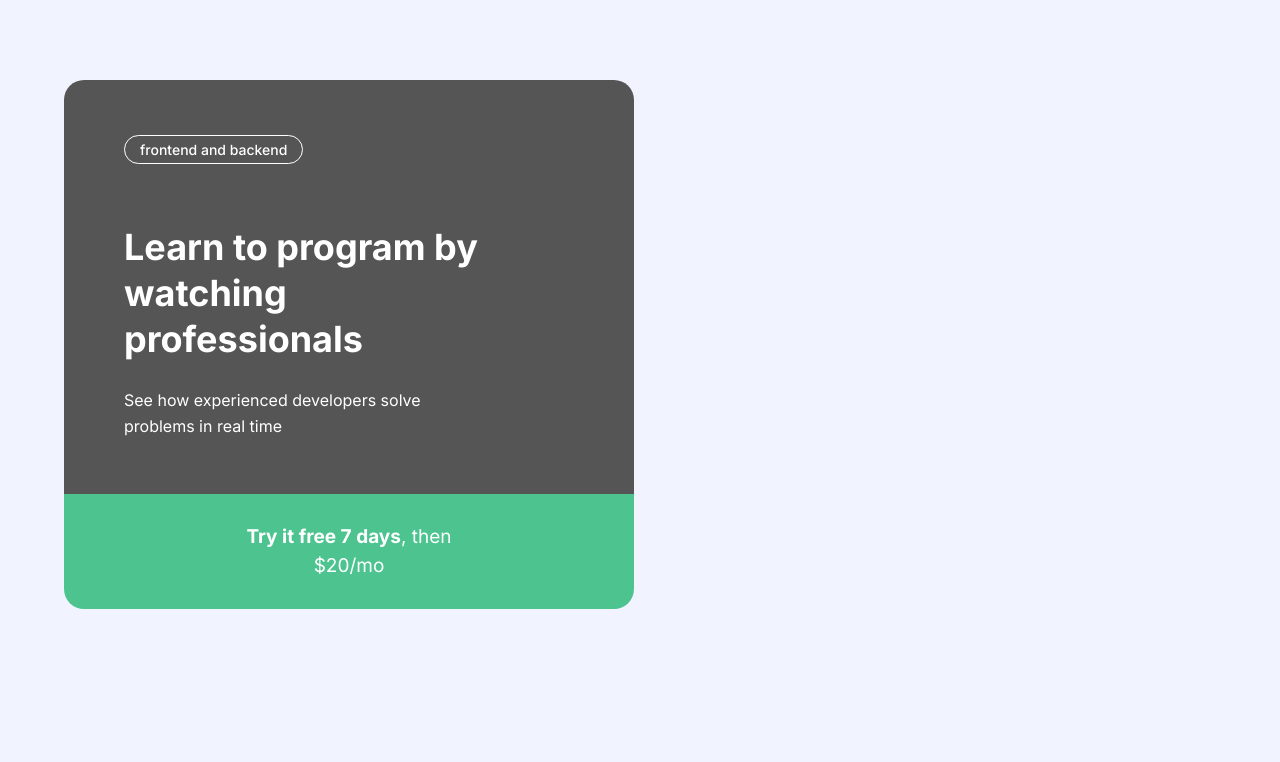
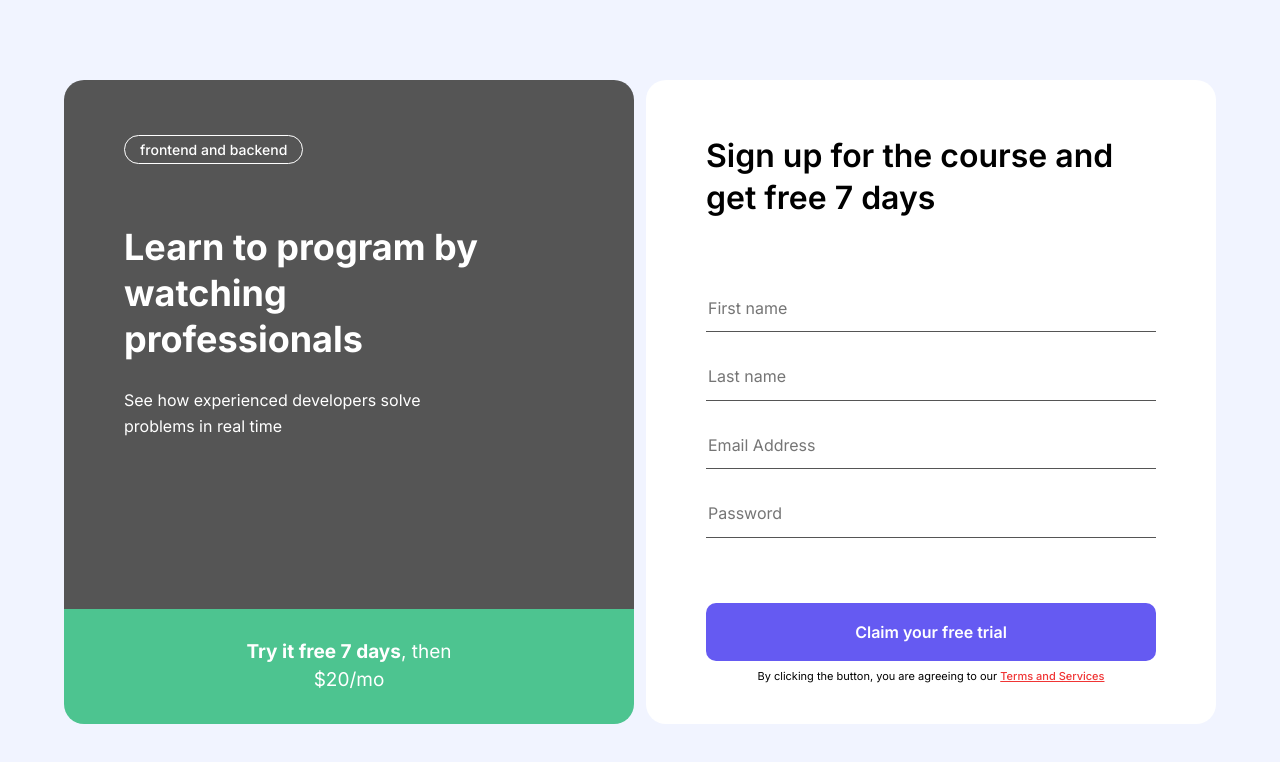
Before and after one commit to rakhim1502/intro-form, a plain HTML site: page index.html in a window 1280 px wide. Drawn offline with Linux system fonts and the light colour scheme.

Commit message:
intro form finally

```diff
--- a/css/style.css
+++ b/css/style.css
@@ -40,7 +40,10 @@ img {
   height: auto;
   max-width: 100%;
 }
-
+*:focus{
+  outline: 2px dotted var(--purple);
+  outline-offset: 3px;
+}
 .container {
   width: 100%;
   max-width: 1192px;
@@ -111,3 +114,60 @@ img {
   font-size: 19px;
   line-height: auto;
 }
+.signup-form {
+  width: 100%;
+  max-width: 570px;
+  margin-left: 12px;
+  border-radius: 20px;
+  overflow: hidden;
+  background-color: #fff;
+  padding: 55px 60px 40px;
+}
+.signup-form-heading {
+  margin-top: 0;
+  margin-bottom: 65px;
+  font-size: 32px;
+  line-height: 42px;
+  font-weight: 600;
+}
+.signup-form-fields {
+  display: flex;
+  flex-direction: column;
+  margin-bottom: 65px;
+}
+.signup-form-field {
+  padding-top: 15px;
+  padding-bottom: 14px;
+  color: #555;
+  border: 0;
+  border-bottom: 1px solid #555;
+}
+.signup-form-field:focus{
+  border-bottom: #000;
+  color: #000;
+  font-weight: 600;
+}
+.signup-form-field:not(:last-child){
+  margin-bottom: 20px;
+}
+.signup-form-submit {
+  width: 100%;
+  display: block;
+  border: 0;
+  border-radius: 10px;
+  padding: 20px;
+  background-color: var(--purple);
+  color: #fff;
+  cursor: pointer;
+  font-weight: 600;
+  margin-bottom: 8px;
+}
+.signup-form-notice {
+  font-size: 11px;
+  line-height: 15px;
+  text-align: center;
+}
+.signup-form-notice-link {
+  color: var(--red);
+  font-weight: 500;
+}
--- a/index.html
+++ b/index.html
@@ -23,6 +23,17 @@
           </div>
           <div class="hero-bottom"><strong>Try it free 7 days</strong>, then $20/mo</div>
         </div>
+        <form class="signup-form" action="https://echo.htmlacademy.ru" method="post" >
+          <h2 class="signup-form-heading">Sign up for the course and get free 7 days</h2>
+          <div class="signup-form-fields">
+            <input class="signup-form-field" type="text" name="name" placeholder="First name" aria-label="name" required>
+            <input class="signup-form-field" type="text" name="last-name" placeholder="Last name" aria-label="last-name" required>
+            <input class="signup-form-field" type="email" name="Email" placeholder="Email Address" aria-label="email-address" required>
+            <input class="signup-form-field" type="password" name="password" placeholder="Password" aria-label="password" required>
+          </div>
+          <button class="signup-form-submit" type="submit">Claim your free trial</button>
+          <div class="signup-form-notice">By clicking the button, you are agreeing to our <a class="signup-form-notice-link" href="#">Terms and Services</a></div>
+        </form>
       </div>
     </div>
 
```
